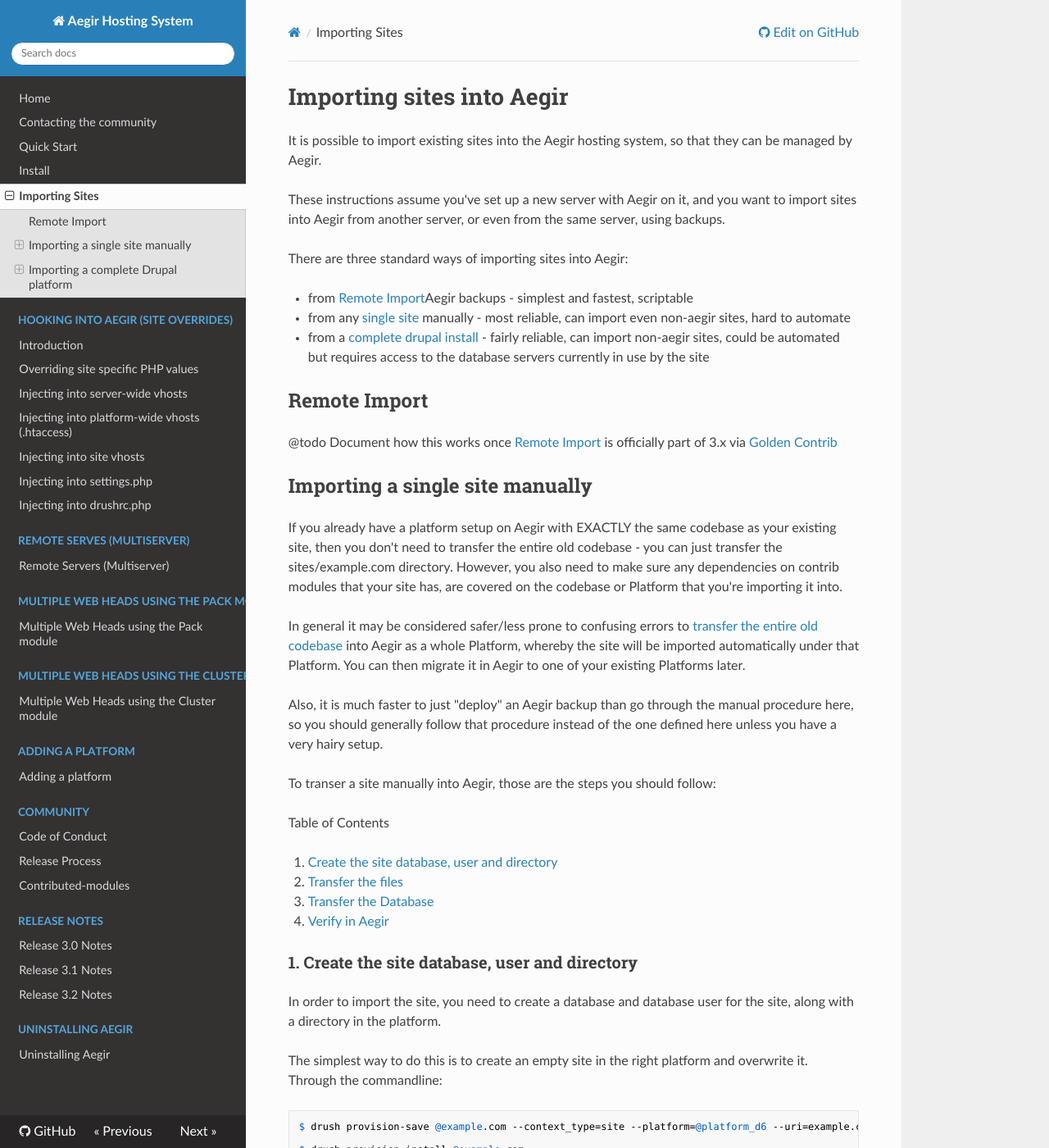
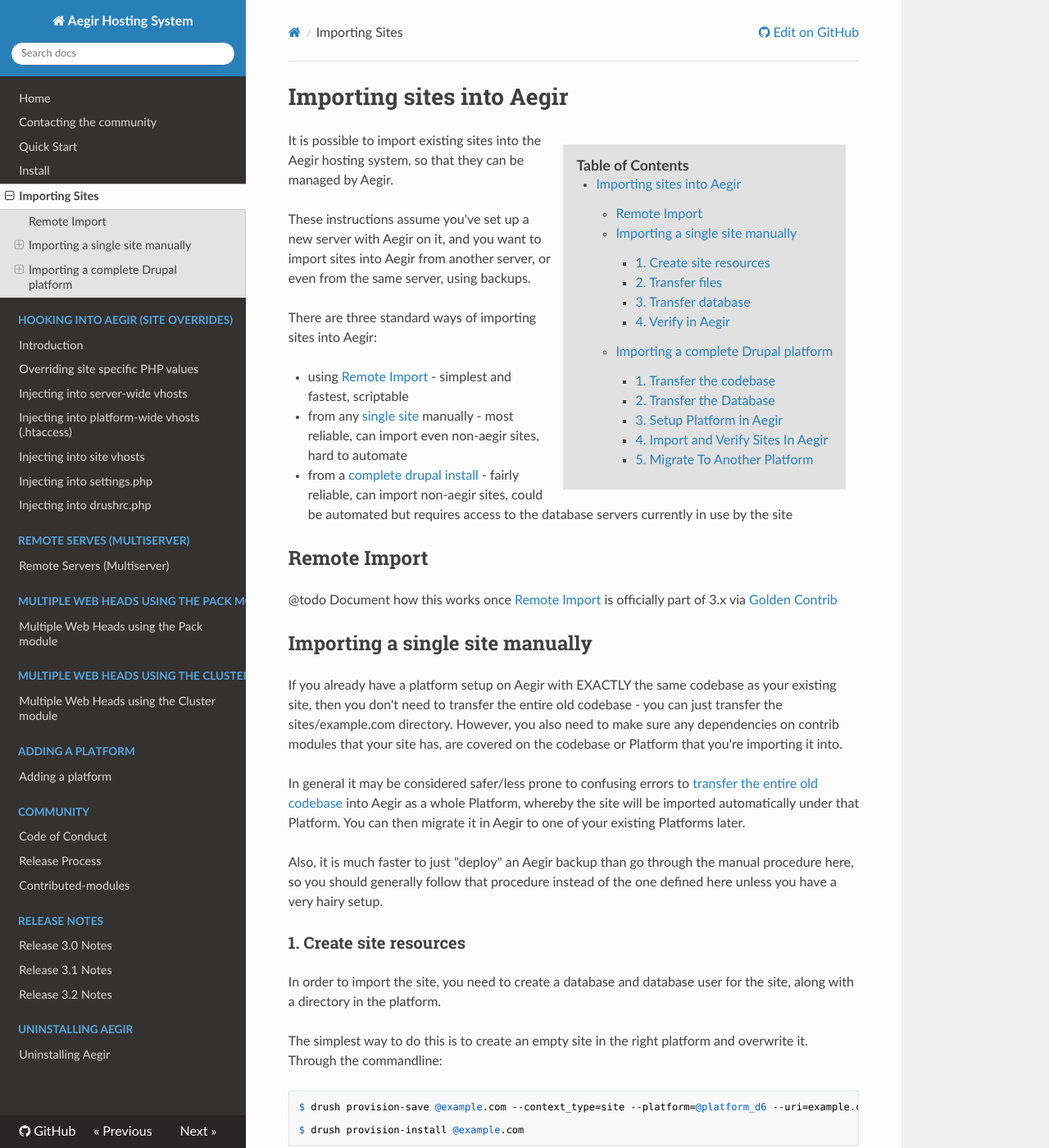
Before and after one commit to aegir-project/documentation, an MkDocs documentation site: the page built from docs/importing-sites.md, in a window 1280 px wide and 1400 px high. Shown: the whole window at 82% size. Built offline with MkDocs 1.6.1, drawn with Linux system fonts in a browser that asks for light colours; nearby versions of some CDN libraries; old or Windows-style settings are respelled for this version of MkDocs; some of the changed text lies outside the part shown.

Commit message:
Add some TOCs and styling.

```diff
--- a/docs/importing-sites.md
+++ b/docs/importing-sites.md
@@ -7,10 +9,9 @@
 
 There are three standard ways of importing sites into Aegir:
 
-* from [Remote Import](#remote-import)Aegir backups - simplest and fastest, scriptable
-* from any [single site](#single-site) manually - most reliable, can import even non-aegir sites, hard to automate
-* from a [complete drupal install](#complete-drupal-install) - fairly reliable, can import non-aegir sites, could be automated but requires access to the database servers currently in use by the site
-
+* using [Remote Import](#remote-import) - simplest and fastest, scriptable
+* from any [single site](#importing-a-single-site-manually) manually - most reliable, can import even non-aegir sites, hard to automate
+* from a [complete drupal install](#importing-a-complete-drupal-platform) - fairly reliable, can import non-aegir sites, could be automated but requires access to the database servers currently in use by the site
 
 Remote Import
 -------------
@@ -27,16 +28,7 @@
 
 Also, it is much faster to just "deploy" an Aegir backup than go through the manual procedure here, so you should generally follow that procedure instead of the one defined here unless you have a very hairy setup.
 
-To transer a site manually into Aegir, those are the steps you should follow:
-
-Table of Contents
-
-  1. [Create the site database, user and directory](#1-create-the-site-database-user-and-directory)
-  2. [Transfer the files](#2-transfer-the-files)
-  3. [Transfer the Database](#3-transfer-the-database)
-  4. [Verify in Aegir](#4-verify-in-aegir)
-
-### 1. Create the site database, user and directory
+### 1. Create site resources
 
 In order to import the site, you need to create a database and database user for the site, along with a directory in the platform.
 
@@ -54,7 +46,7 @@
 
     mysql> CREATE DATABASE databasename;
 
-### 2. Transfer the files
+### 2. Transfer files
 
 You need to copy the sites/example.com directory from your old server to the new Aegir server.
 
@@ -82,7 +74,7 @@
 
     $ sudo chown -R aegir:www-data $platform/sites/*/files
 
-### 3. Transfer the database
+### 3. Transfer database
 
 Make a backup of the database on your old server Backup and Migrate module is good for this, or you can use phpmyadmin or your favourite MySQL management tool. It's a good idea to truncate the cache, search and watchdog tables first to reduce the size of the database. The "Backup and Migrate" module does this for you.
 
@@ -111,14 +103,6 @@
 
 Importing a complete Drupal platform
 ------------------------------------
-
-Table of Contents
-
-1. [Transfer the codebase](#1-transfer-the-codebase)
-2. [Transfer the database](#2-transfer-the-database)
-3. [Setup platform in Aegir](#3-setup-platform-in-aegir)
-4. [Import and verify sites in Aegir](#4-import-and-verify-sites-in-aegir)
-5. [Migrate to another platform](#5-migrate-to-another-platform)
 
 This method of importing sites is often considered the safest whereby you transfer across an entire codebase containing Drupal core, and define it as a Platform first. This makes sure you bring any dependencies, contrib modules etc, in exactly the same version and configuration that is referenced in the database for the site.
 
--- /dev/null
+++ b/docs/style.css
@@ -0,0 +1,13 @@
+.toc {
+  background: #e1e1e1;
+  display: inline-block;
+  padding: 1em 1em 0em 1em;
+  margin: 1em;
+  float: right;
+}
+
+.toc::before {
+  content: "Table of Contents";
+  font-size: 110%;
+  font-weight: bold;
+}
--- a/mkdocs.yml
+++ b/mkdocs.yml
@@ -1,6 +1,7 @@
 site_name: Aegir Hosting System
 repo_url: https://github.com/aegir-project/documentation
 theme: readthedocs
+extra_css: [ 'style.css' ]
 pages:
 - ['index.md', 'Home']
 - ['help/contact.md', 'Contacting the community']
```
Also changed, not shown: other parts of docs/importing-sites.md (+2 -0 lines), docs/install.md (+12 -12 lines).
